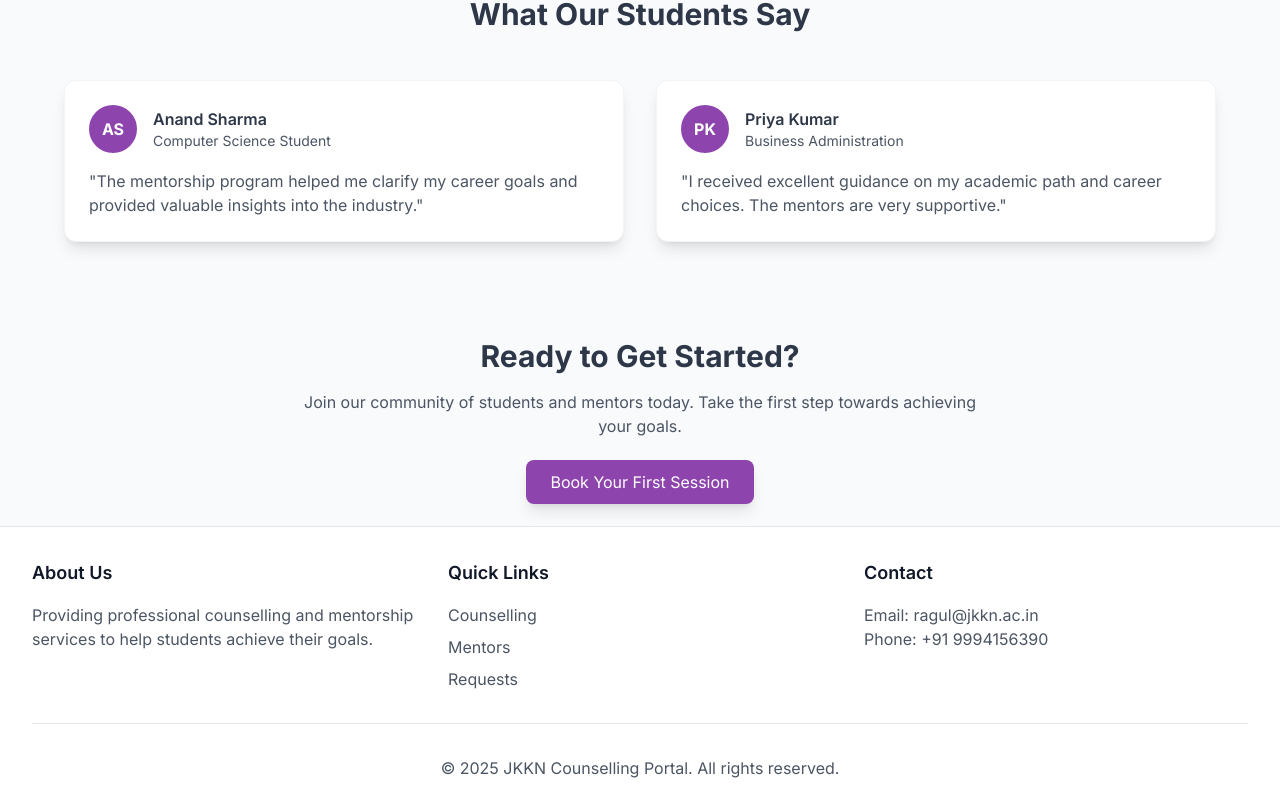
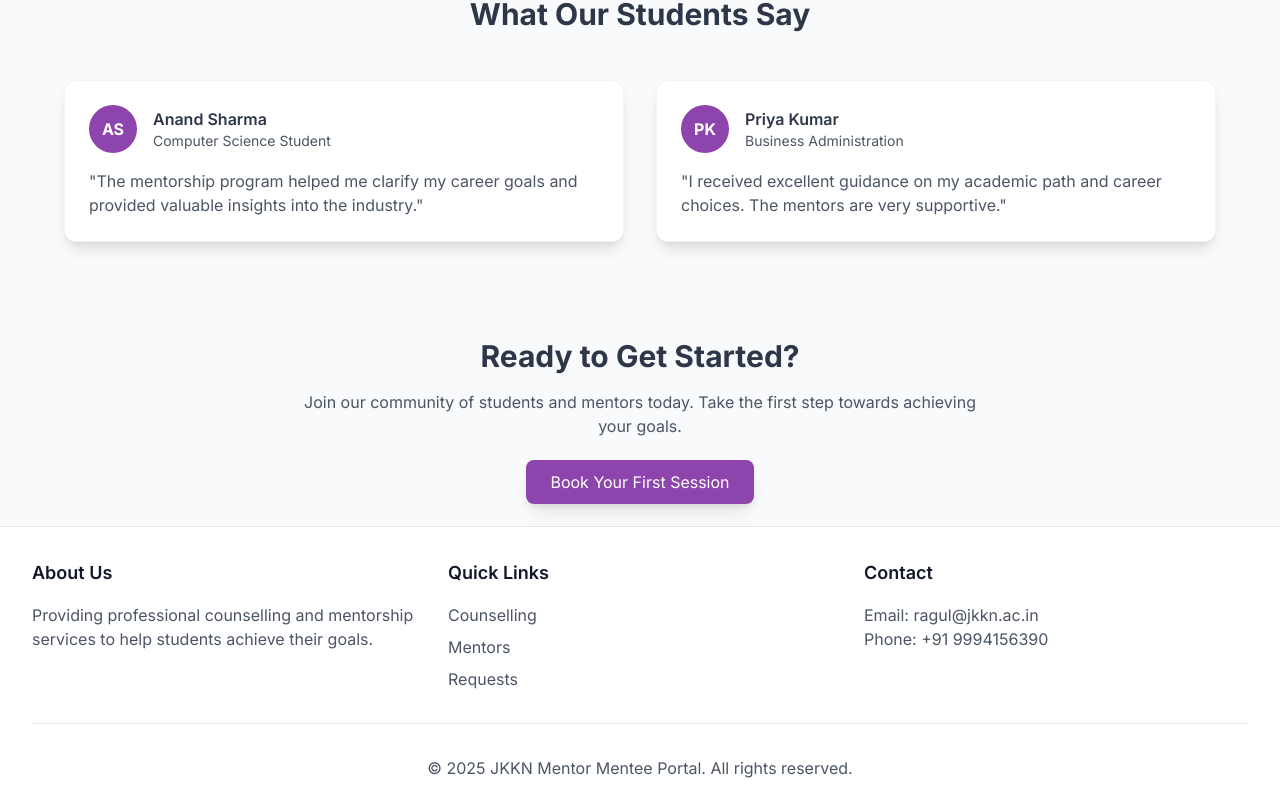
Before and after one commit to ragulkumar1/jkkn, a Next.js app: page / in a window 1280 px wide. Shown: the part 894-1706 px from the top of the page. Built offline with nearby package versions, Linux system fonts and the light colour scheme.

Commit message:
Update layout.tsx

```diff
--- a/src/app/layout.tsx
+++ b/src/app/layout.tsx
@@ -84,7 +84,7 @@ export default function RootLayout({
                 </div>
               </div>
               <div className="mt-8 pt-8 border-t border-gray-200 text-center text-gray-600">
-                <p>&copy; {new Date().getFullYear()} JKKN Counselling Portal. All rights reserved.</p>
+                <p>&copy; {new Date().getFullYear()} JKKN Mentor Mentee Portal. All rights reserved.</p>
               </div>
             </div>
           </footer>
```
